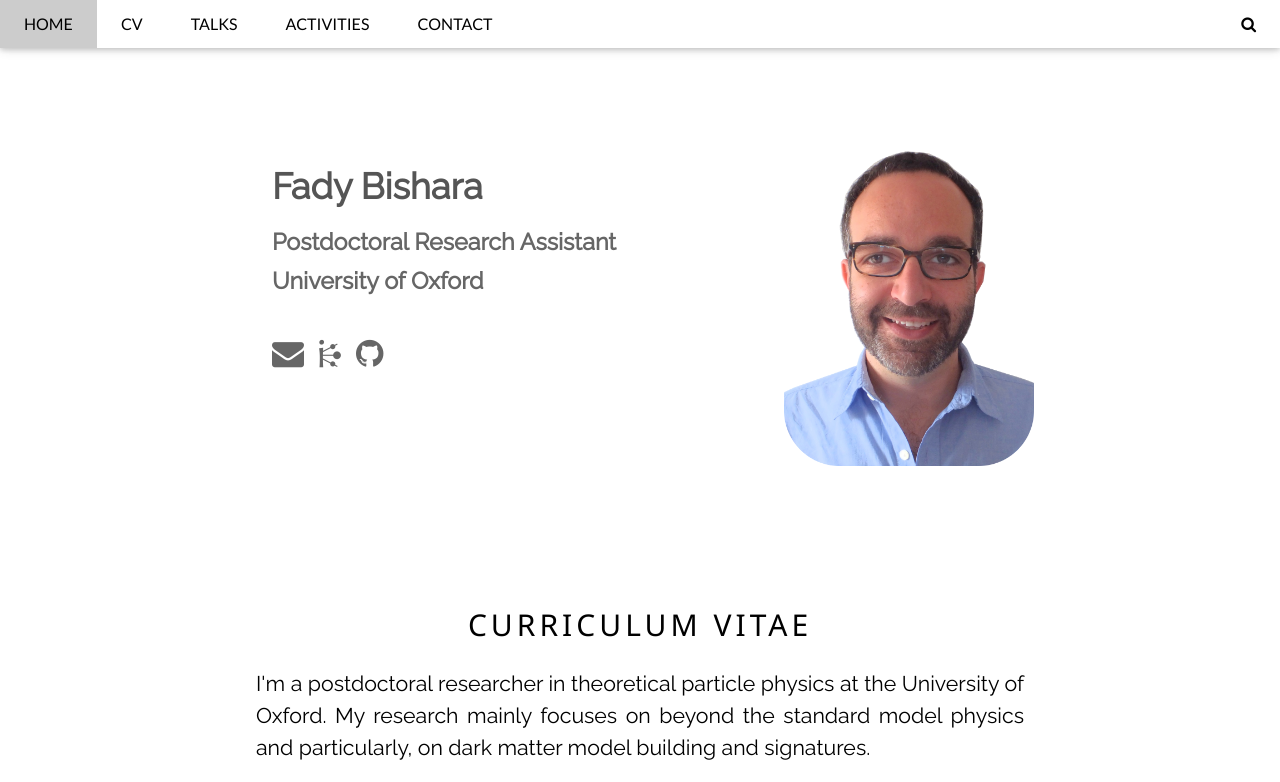
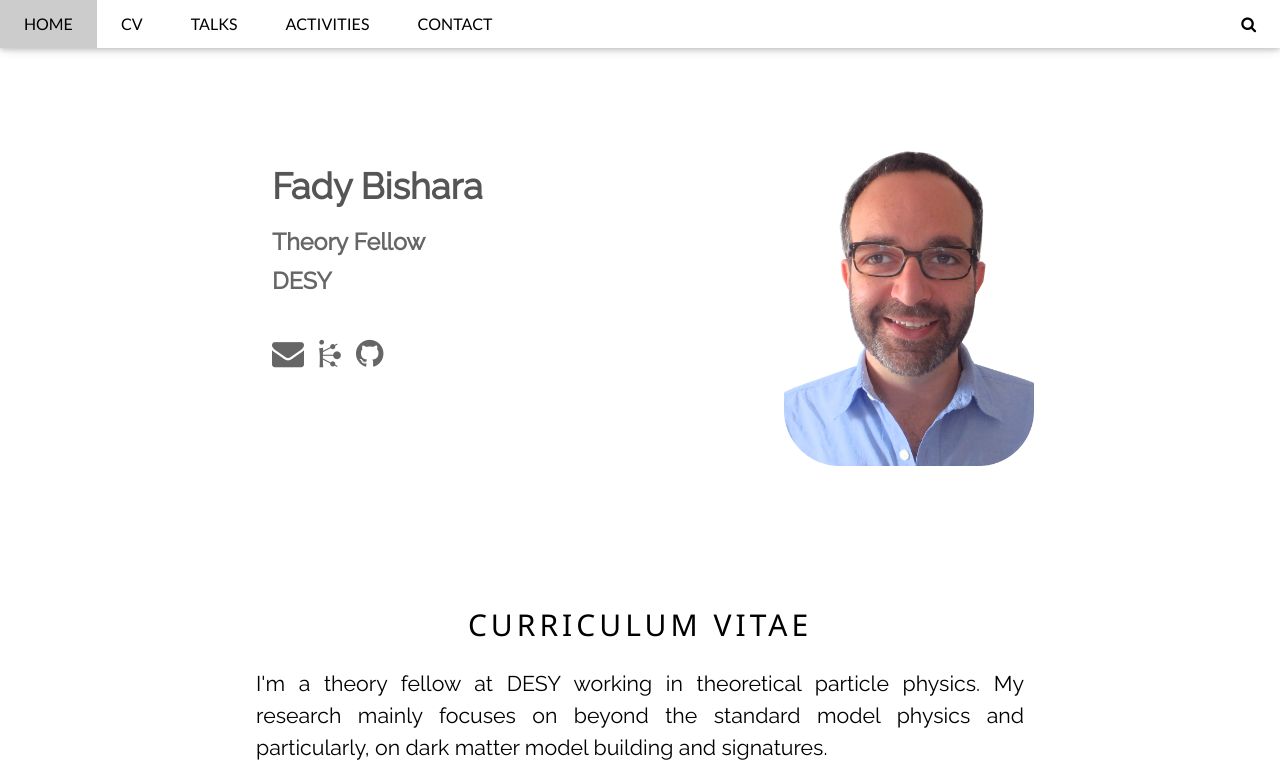
Before and after one commit to fadybishara/fadybishara.github.io, a plain HTML site: page index.html in a window 1280 px wide. Shown: the top 782 px of the page. Drawn offline with nearby package versions, Linux system fonts and the light colour scheme; some packages are replaced by stand-ins of ours; a script that the page names is missing; files whose address does not match are found by name.

Commit message:
Updated affiliation

```diff
--- a/index.html
+++ b/index.html
@@ -78,7 +78,7 @@ MathJax.Hub.Config({
     </div>
     <div class="w3-container w3-left w3-twothirds" style="width:50%" align="left">
     	<h1>Fady Bishara</h1>
-    	<div class="navbar text">Postdoctoral Research Assistant</br>University of Oxford</div>
+    	<div class="navbar text">Theory Fellow</br>DESY</div>
       <ul class="social-icon" aria-hidden="true">
         <li>
           <a itemprop="sameAs" href="mailto:fady.bishara@physics.ox.ac.uk" target="_blank">
@@ -113,7 +113,7 @@ MathJax.Hub.Config({
     <h2 class="w3-wide">CURRICULUM VITAE</h2>
     <!--<p class="w3-opacity"><i>We love music</i></p>-->
     <p class="w3-justify publist">
-    I'm a postdoctoral researcher in theoretical particle physics at the University of Oxford. My research mainly focuses on beyond the standard model physics and particularly, on dark matter model building and signatures.</p>
+    I'm a theory fellow at DESY working in theoretical particle physics. My research mainly focuses on beyond the standard model physics and particularly, on dark matter model building and signatures.</p>
 <!--
     <p class="w3-left-align publist">
     <a itemprop="sameAs" href="mailto:test@example.org" target="_blank">
@@ -622,7 +622,7 @@ MathJax.Hub.Config({
 			<li><i class="fa-li fa fa-map-marker fa-2x" aria-hidden="true"></i>
 			<span id="person-address" itemprop="address">Dalitz 1, Denys Wilkinson Building, Keble Road, Oxford, OX1 3RH</span>
       <li><i class="fa-li fa fa-envelope fa-2x" aria-hidden="true"></i>
-      <span id="person-email" itemprop="email"><a href="mailto:fady.bishara@physics.ox.ac.uk">fady.bishara@physics.ox.ac.uk</a></span>
+      <span id="person-email" itemprop="email"><a href="mailto:fady.bishara@desy.de">fady.bishara@desy.de</a></span>
       </li>
       <li>
         <i class="fa-li fa fa-skype fa-2x" aria-hidden="true"></i>
```
